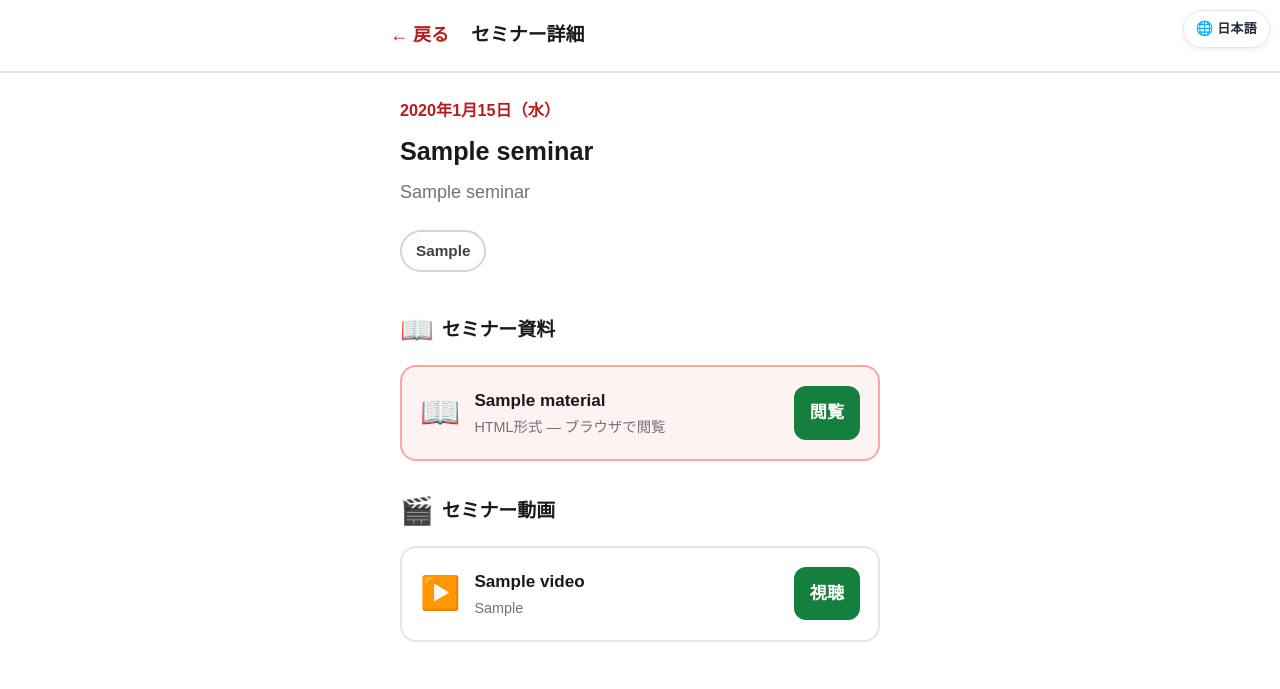
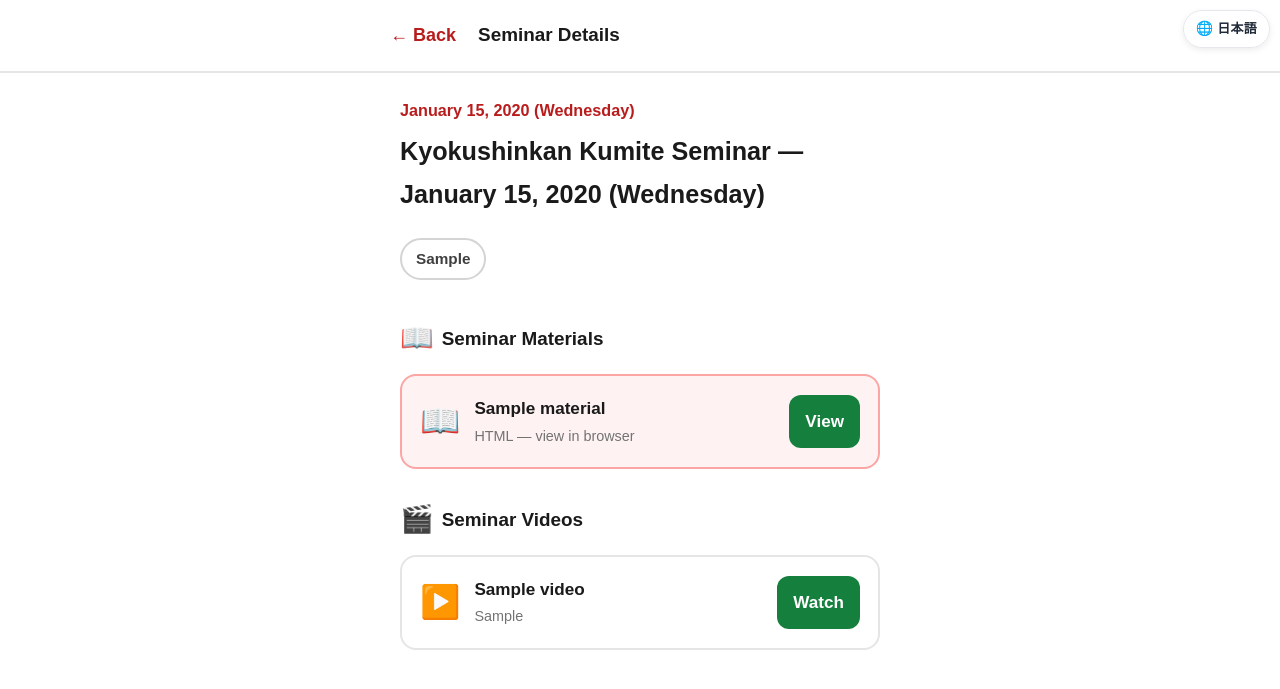
Before and after one commit to kyokushinkanmail-oss/seminar-library, a Flask app: page /seminar/1 in a window 1280 px wide. Shown: the top 689 px of the page. Run offline with Flask 3, Linux system fonts and the light colour scheme; the visitor is signed in with stand-in values (Sample User, id 1); tables that the repository leaves empty hold one stand-in row (values such as "Sample post").

Commit message:
i18n: seminar_detail.html を EN 対応（date_display_en・title_en・t()ラベル）

```diff
--- a/templates/seminar_detail.html
+++ b/templates/seminar_detail.html
@@ -1,18 +1,22 @@
 {% extends "base.html" %}
-{% block title %}{{ seminar.title }} — 極真館組手セミナー{% endblock %}
+{% block title %}{% if lang == 'en' %}Seminar Details — {{ t('app_title') }}{% else %}{{ seminar.title }} — 極真館組手セミナー{% endif %}{% endblock %}
 
 {% block body %}
 <div class="header">
     <div class="header-inner">
-        <a href="{{ url_for('library') }}" class="btn-back">← 戻る</a>
-        <span class="header-title">セミナー詳細</span>
+        <a href="{{ url_for('library') }}" class="btn-back">← {{ t('back') }}</a>
+        <span class="header-title">{{ t('seminar_detail_title') }}</span>
     </div>
 </div>
 
 <div class="container py-4">
-    <p class="seminar-date">{{ seminar.date_display }}</p>
+    <p class="seminar-date">{% if lang == 'en' %}{{ seminar.date_display_en }}{% else %}{{ seminar.date_display }}{% endif %}</p>
+    {% if lang != 'en' %}
     <h1 style="font-size:1.4rem; font-weight:900; margin-bottom:4px;">{{ seminar.title }}</h1>
     <p class="text-muted" style="font-size:1rem; margin-bottom:14px;">{{ seminar.subtitle }}</p>
+    {% else %}
+    <h1 style="font-size:1.4rem; font-weight:900; margin-bottom:14px;">{{ t('app_title') }} — {{ seminar.date_display_en }}</h1>
+    {% endif %}
 
     <div class="mb-6">
         {% for name in seminar.instructor_list %}
@@ -22,49 +26,49 @@
 
     <!-- ===== 資料セクション ===== -->
     <h2 style="font-size:1.05rem; font-weight:900; margin-bottom:12px; display:flex; align-items:center; gap:8px;">
-        <span style="font-size:1.5rem;">📖</span> セミナー資料
+        <span style="font-size:1.5rem;">📖</span> {{ t('seminar_materials_section') }}
     </h2>
 
     {% for material in materials %}
     <div class="item-row item-row-red mb-2">
         <span class="item-icon">📖</span>
         <div class="item-info">
-            <p class="title">{{ material.title }}</p>
-            <p class="meta">HTML形式 — ブラウザで閲覧</p>
+            <p class="title">{% if lang == 'en' and material.title_en %}{{ material.title_en }}{% else %}{{ material.title }}{% endif %}</p>
+            <p class="meta">{{ t('html_browse') }}</p>
         </div>
         {% if attendance %}
         <!-- 出席者は無料閲覧 -->
-        <a href="{{ url_for('view_material', material_id=material.id) }}" class="btn-free">閲覧</a>
+        <a href="{{ url_for('view_material', material_id=material.id) }}" class="btn-free">{{ t('view_btn') }}</a>
         {% elif material.id in purchased_material_ids %}
         <!-- 購入済み -->
-        <a href="{{ url_for('view_material', material_id=material.id) }}" class="btn-free">閲覧</a>
+        <a href="{{ url_for('view_material', material_id=material.id) }}" class="btn-free">{{ t('view_btn') }}</a>
         {% elif material.price and material.price > 0 %}
         <!-- 未出席 & 未購入 → 購入ボタン -->
         <form method="POST" action="{{ url_for('purchase_material', material_id=material.id) }}" style="margin:0;">
             <button type="submit" class="btn-price">¥{{ material.price }}</button>
         </form>
         {% else %}
-        <span class="text-muted text-sm">参加者限定</span>
+        <span class="text-muted text-sm">{{ t('participants_only') }}</span>
         {% endif %}
     </div>
     {% endfor %}
 
     {% if not materials %}
     <div class="card text-center">
-        <p class="text-muted">資料は準備中です</p>
+        <p class="text-muted">{{ t('materials_pending') }}</p>
     </div>
     {% endif %}
 
     <!-- ===== 動画セクション ===== -->
     {% if videos %}
     <h2 style="font-size:1.05rem; font-weight:900; margin:28px 0 12px; display:flex; align-items:center; gap:8px;">
-        <span style="font-size:1.5rem;">🎬</span> セミナー動画
+        <span style="font-size:1.5rem;">🎬</span> {{ t('seminar_videos_section') }}
     </h2>
 
     {% if zoom_attended %}
     <div style="background:#f0fdf4; border:2px solid #86efac; border-radius:12px; padding:12px 16px; margin-bottom:14px;">
         <p style="font-size:0.9rem; font-weight:700; color:#15803d;">
-            ✅ Zoom参加者のため全動画を無料で視聴できます
+            ✅ {{ t('zoom_free_videos') }}
         </p>
     </div>
     {% endif %}
@@ -78,7 +82,7 @@
         </div>
         {% if zoom_attended or video.id in purchased_video_ids %}
         <!-- Zoom参加者 or 購入済み → 視聴ボタン -->
-        <a href="{{ url_for('view_video', video_id=video.id) }}" class="btn-free">視聴</a>
+        <a href="{{ url_for('view_video', video_id=video.id) }}" class="btn-free">{{ t('watch_btn') }}</a>
         {% else %}
         <!-- 未購入 → 購入ボタン -->
         <form method="POST" action="{{ url_for('purchase_video', video_id=video.id) }}" style="margin:0;">
--- a/translations.py
+++ b/translations.py
@@ -110,6 +110,17 @@ TRANSLATIONS = {
     "material_preparing": {"ja": "準備中", "en": "Coming soon"},
     "material_premium_notice": {"ja": "この資料は有料コンテンツです", "en": "This is premium content"},
 
+    # セミナー詳細
+    "seminar_detail_title": {"ja": "セミナー詳細", "en": "Seminar Details"},
+    "seminar_materials_section": {"ja": "セミナー資料", "en": "Seminar Materials"},
+    "seminar_videos_section": {"ja": "セミナー動画", "en": "Seminar Videos"},
+    "html_browse": {"ja": "HTML形式 — ブラウザで閲覧", "en": "HTML — view in browser"},
+    "zoom_free_videos": {"ja": "Zoom参加者のため全動画を無料で視聴できます", "en": "All videos free for Zoom participants"},
+    "participants_only": {"ja": "参加者限定", "en": "Participants only"},
+    "materials_pending": {"ja": "資料は準備中です", "en": "Materials coming soon"},
+    "view_btn": {"ja": "閲覧", "en": "View"},
+    "watch_btn": {"ja": "視聴", "en": "Watch"},
+
     # 管理画面（最小限）
     "admin_dashboard_title": {"ja": "管理ダッシュボード", "en": "Admin Dashboard"},
 }
```
